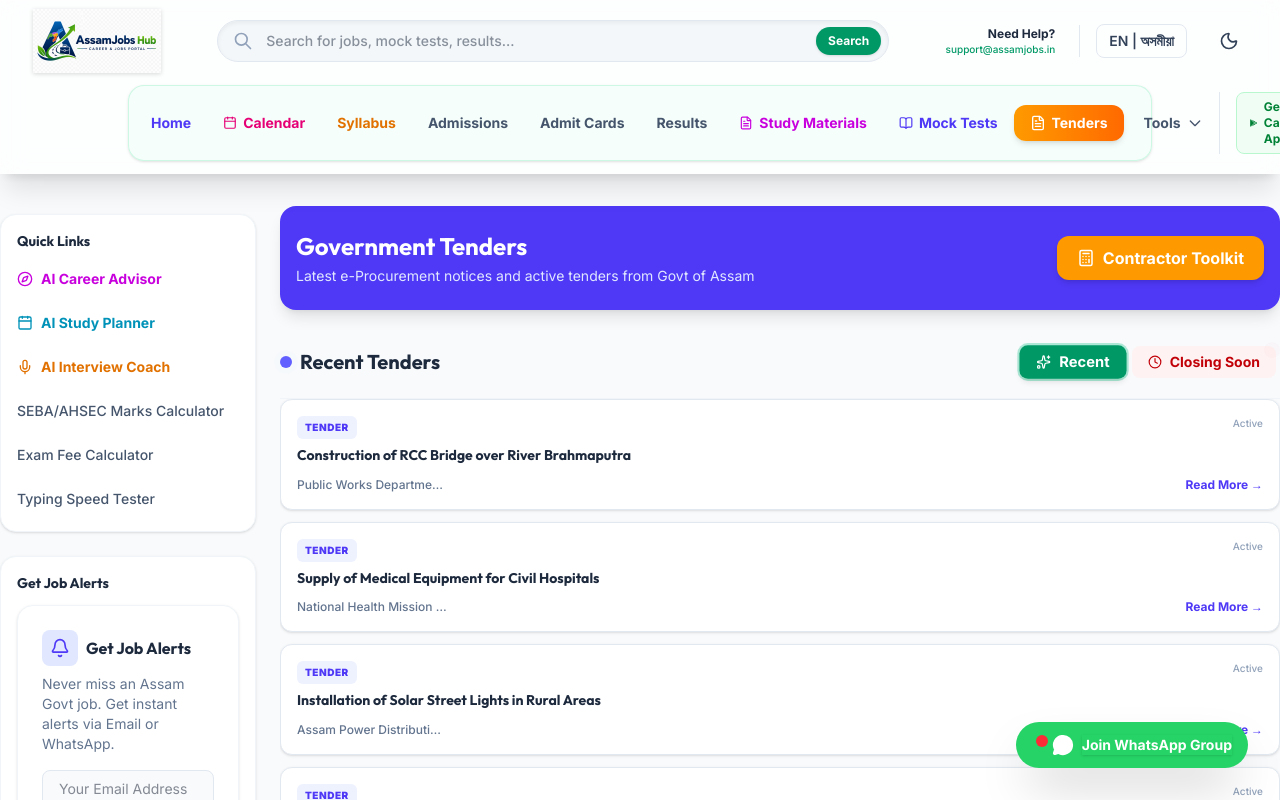
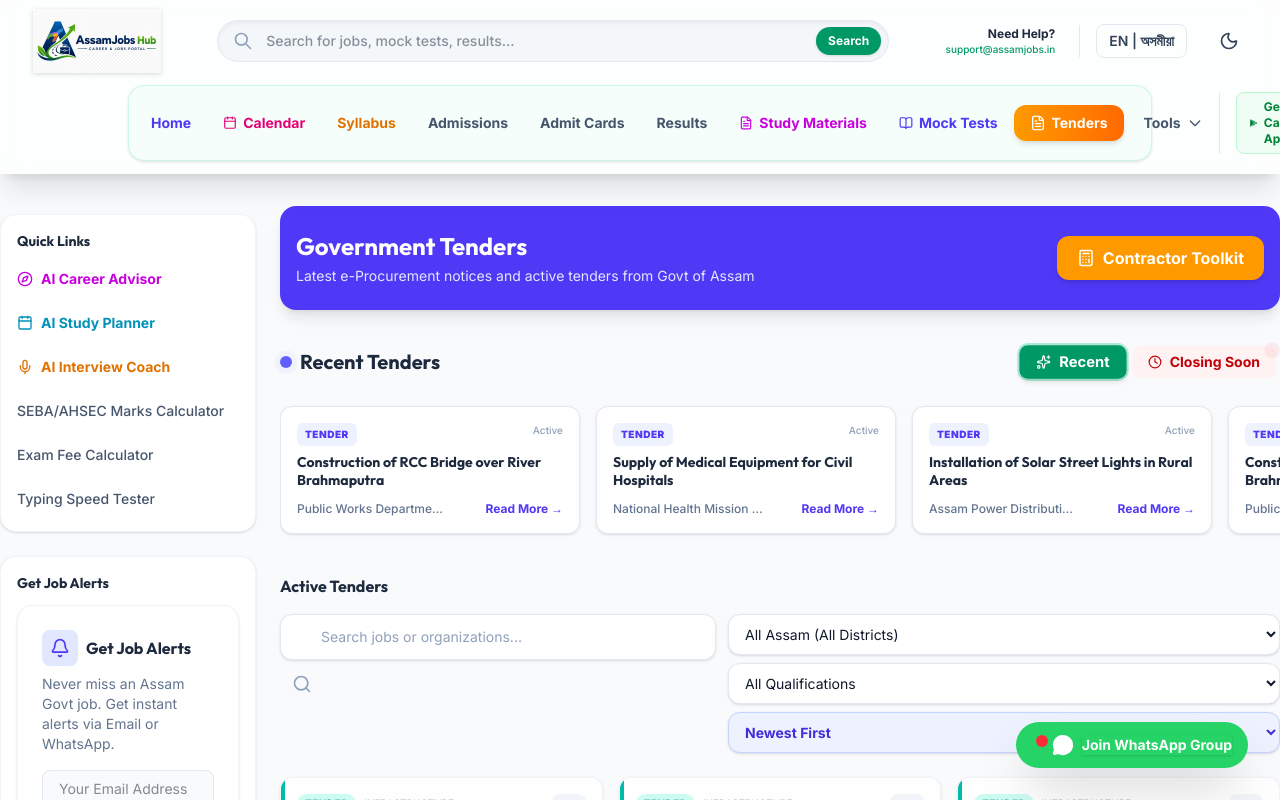
Before and after one commit to uzzaldutta/assamjobs-hub, a Next.js app: page /tenders in a window 1280 px wide. Shown: the top 800 px of the page. Built offline with nearby package versions, Linux system fonts and the light colour scheme; no server answers; the database is empty.

Commit message:
fix: Revert marquee back to horizontal auto-scroll with manual swipe support

```diff
--- a/src/components/RecentMarquee.tsx
+++ b/src/components/RecentMarquee.tsx
@@ -74,10 +74,10 @@
     let animationFrameId: number;
     const scrollStep = () => {
       if (el) {
-        el.scrollTop += 1; // Scroll speed
+        el.scrollLeft += 1; // Scroll speed
         // Reset to beginning seamlessly if we hit halfway point (since we duplicated the list)
-        if (el.scrollTop >= el.scrollHeight / 2) {
-          el.scrollTop -= el.scrollHeight / 2;
+        if (el.scrollLeft >= el.scrollWidth / 2) {
+          el.scrollLeft -= el.scrollWidth / 2;
         }
       }
       animationFrameId = requestAnimationFrame(scrollStep);
@@ -98,7 +98,7 @@
   // Reset scroll when switching tabs
   useEffect(() => {
     if (scrollRef.current) {
-      scrollRef.current.scrollTop = 0;
+      scrollRef.current.scrollLeft = 0;
     }
   }, [activeTab]);
 
@@ -139,12 +139,12 @@
         onTouchStart={handleInteraction}
         onTouchMove={handleInteraction}
         onWheel={handleInteraction}
-        className="flex flex-col overflow-y-auto hide-scrollbar relative w-full h-[450px] py-2 touch-pan-y snap-y snap-mandatory border-t border-b border-slate-100 dark:border-slate-800"
+        className="flex overflow-x-auto hide-scrollbar relative w-full py-2 touch-pan-x snap-x snap-mandatory"
         style={{ scrollBehavior: 'auto' }} // Ensure immediate tracking
       >
         {/* We render two identical lists side-by-side to create the seamless scroll effect */}
         {[1, 2].map((listIndex) => (
-          <div key={`${activeTab}-${listIndex}`} className="flex flex-col gap-3 min-h-max pb-3 w-full" aria-hidden={listIndex === 2}>
+          <div key={`${activeTab}-${listIndex}`} className="flex gap-4 min-w-max pr-4" aria-hidden={listIndex === 2}>
             {displayJobs.map((job) => {
               const expiring = isExpiringSoon(job.lastDate);
               const isNew = !expiring && isNewJob(job.createdAt);
@@ -157,7 +157,7 @@
               }
 
               return (
-                <Link key={`${listIndex}-${job.id}`} href={`/jobs/${job.id}`} className={`relative overflow-hidden w-full shrink-0 bg-white dark:bg-slate-900 rounded-xl p-4 shadow-sm hover:shadow-md transition flex flex-col justify-between cursor-pointer border snap-start ${borderClass}`}>
+                <Link key={`${listIndex}-${job.id}`} href={`/jobs/${job.id}`} className={`relative overflow-hidden w-[300px] shrink-0 bg-white dark:bg-slate-900 rounded-xl p-4 shadow-sm hover:shadow-md transition flex flex-col justify-between cursor-pointer border snap-start ${borderClass}`}>
 
                   {/* Flashing Background Layer */}
                   {expiring && <div className="absolute inset-0 bg-red-500/10 dark:bg-red-500/20 animate-pulse pointer-events-none"></div>}
```
